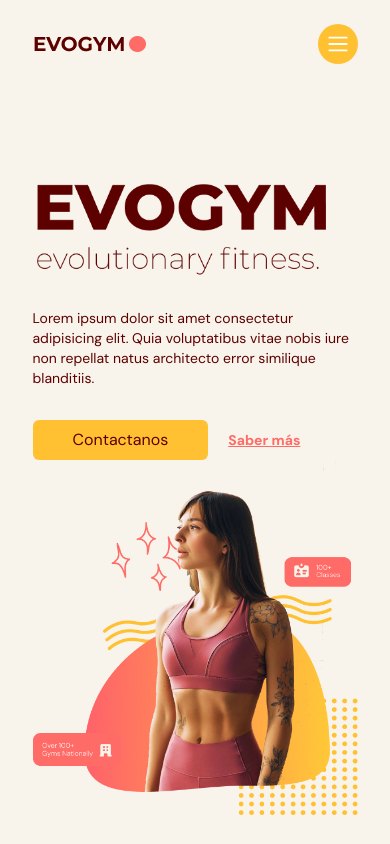
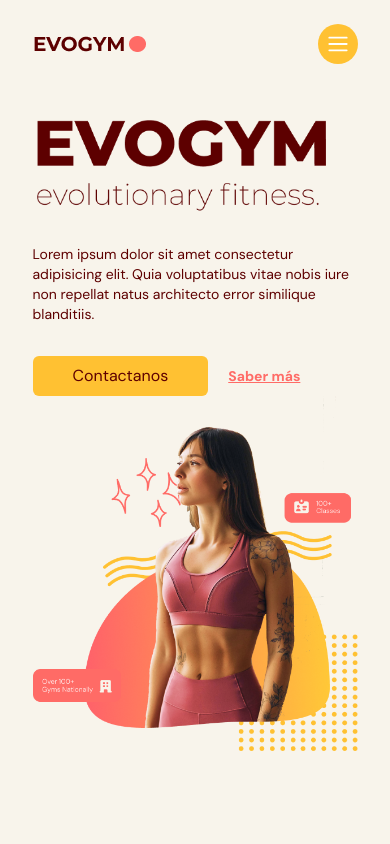
Before and after one commit to joeebw/garcia-soaps, a React (Vite) app: page / in a window 390 px wide. Shown: the top 844 px of the page. Built offline with nearby package versions, Linux system fonts and the light colour scheme.

Commit message:
added margin to the home section in mobile screens

```diff
--- a/src/scenes/home/Home.tsx
+++ b/src/scenes/home/Home.tsx
@@ -20,7 +20,7 @@ const Home = ({setSelectedPage}: Props) => {
   return (
     <section id="inicio"  className="gap-16 bg-gray-20 py-10 md:h-full md:pb-0">
       <motion.div
-        className="flex flex-col md:flex-row mx-auto justify-center items-center mt-32 w-5/6 md:h-4/6"
+        className="flex flex-col md:flex-row mx-auto justify-center items-center mt-16 md:mt-32 w-5/6 md:h-4/6"
         onViewportEnter={() => setSelectedPage(SelectedPage.Inicio)}
       >
         {/* Heading */}
```
